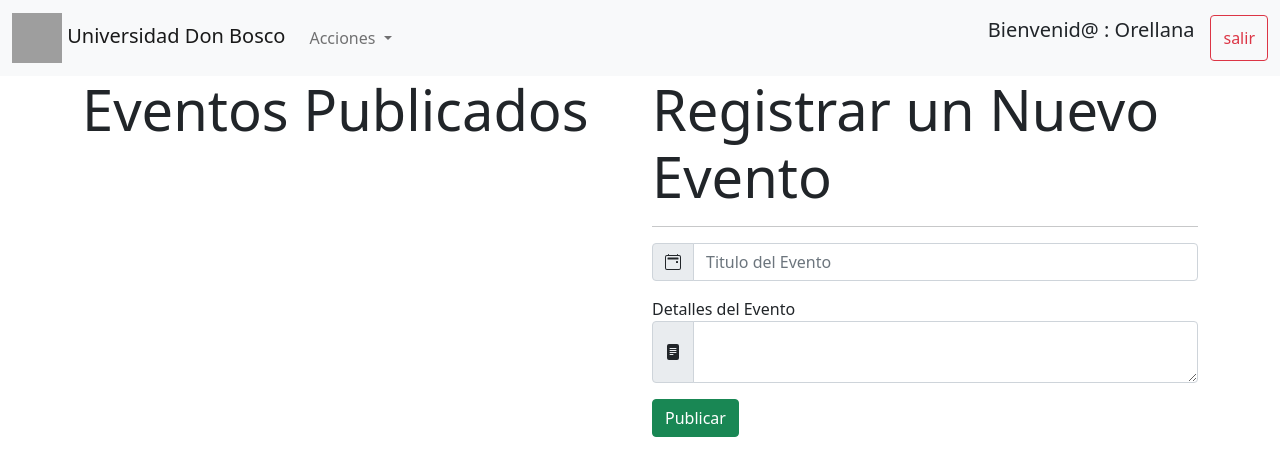
After one commit to EdwinRos/DSS_Catedra, a PHP site: page /administracion/administracionViews/eventos.php in a window 1280 px wide. The commit adds this page. Shown: the top 476 px of the page. Run offline with PHP 8.4, Linux system fonts and the light colour scheme; a user stored in the database is signed in; tables that the repository leaves empty hold one stand-in row (values such as "Sample post"); grey boxes are pictures that could not be loaded.

Commit message:
Metodos de Evento y Biografia Listos
Finalizacion de CRUD de Evento y Biografias y vistas de Evento Y Biografias listas, pendienten el funcionamiento al 100%

```diff
--- a/administracion/administracioIncludes/navbar.php
+++ b/administracion/administracioIncludes/navbar.php
@@ -19,8 +19,8 @@ if(!isset($_SESSION['usuario']))  header('LOCATION: ../index.php');
           <ul class="dropdown-menu" aria-labelledby="navbarDropdown">
             <li><a class="dropdown-item" href="homeAdministracion.php">Canciones de la semana</a></li>
             <li><a class="dropdown-item" href="#">Top Canciones</a></li>
-            <li><a class="dropdown-item" href="#">Eventos</a></li>
-            <li><a class="dropdown-item" href="#">Biografias</a></li>
+            <li><a class="dropdown-item" href="eventos.php">Eventos</a></li>
+            <li><a class="dropdown-item" href="biografias.php">Biografias</a></li>
             <li><a class="dropdown-item" href="programas.php">Programas</a></li>
           </ul>
         </li>
--- a/administracion/administracionModels/AdministracionModel.php
+++ b/administracion/administracionModels/AdministracionModel.php
@@ -101,13 +101,14 @@ class AdministracionModel extends DBC
 
 
 
-    public function eliminarProgramaRadio($id){
+    public function eliminarProgramaRadio($id)
+    {
         $sql = "DELETE FROM `programa` WHERE programa.id = ? ";
         $stmt = $this->connect()->prepare($sql);
         $stmt->execute([$id]);
-       if($stmt){
+        if ($stmt) {
             return "Programa eliminado";
-       }else{
+        } else {
             return "fallido";
         }
     }
@@ -125,6 +126,7 @@ class AdministracionModel extends DBC
     }
 
 
+
     ////////////////////////////////////////////////////////////////////////////////////////////////////////////////////////////
     public function insertarBio($nombreArtista, $urlImagenBio, $biografia)
     {
@@ -138,19 +140,20 @@ class AdministracionModel extends DBC
         }
     }
 
-        public function eliminarBio($id){
+    public function eliminarBio($id)
+    {
         $sql = "DELETE FROM `biografia` WHERE biografia.id = ? ";
         $borrar = $this->connect()->query($sql);
         $borrar->execute([$id]);
-            if($borrar){
+        if ($borrar) {
             return "La Biografia se ha eliminado";
-            }else{
+        } else {
             return "Error al Eliminar la Biografia";
         }
-
     }
 
-        public function listaBio(){
+    public function listaBio()
+    {
         try {
             $sql = "SELECT * FROM biografia";
             $mostrar = $this->connect()->query($sql);
@@ -160,4 +163,73 @@ class AdministracionModel extends DBC
         }
     }
 
+    public function updateBiografia($nombreArtista, $urlImagenBio,$biografia, $id)
+    {
+        try {
+            $sql = "UPDATE biografia SET nombre_artista= ? ,url_imagen= ?, biografia = ?, WHERE biografia.id = ?";
+            $stmt = $this->connect()->query($sql);
+            $stmt->execute([$nombreArtista, $urlImagenBio,$biografia, $id]);
+            if ($stmt) {
+                return "Actualizado Correctamente";
+            } else {
+                return 'Error al Actualizar';
             }
+        } catch (\Throwable $th) {
+            return $th;
+        }
+    }
+
+
+    ////////////////////////////////////////////////////////////////////////////////////////////
+    public function insertarEvento($tituloEvento, $detalle)
+    {
+        try {
+            $sql = "INSERT INTO 'evento'('titulo_evento','eventos')VALUES (?,?)";
+            $stmt = $this->connect()->query($sql);
+            $stmt->execute([$tituloEvento, $detalle]);
+            return "Se agrego un nuevo Detalle";
+        } catch (\Throwable $th) {
+            return $th;
+        }
+    }
+
+    public function eliminarEvento($id)
+    {
+        $sql = "DELETE FROM `evento` WHERE evento.id = ? ";
+        $delete = $this->connect()->query($sql);
+        $delete->execute([$id]);
+        if ($delete) {
+            return "El Evento se ha Eliminado";
+        } else {
+            return "Error al Eliminar el Evento";
+        }
+    }
+
+    public function listadoEvento()
+    {
+        try {
+            $sql = "SELECT * FROM evento";
+            $mostrar = $this->connect()->query($sql);
+            return $mostrar->fetchAll();
+        } catch (\Throwable $th) {
+            return array(0 => $th);
+        }
+    }
+
+    public function updateEvento($tituloEvento, $detalle, $id)
+    {
+        try {
+            $sql = "UPDATE evento SET titulo_evento= ? ,detalles= ? WHERE evento.id = ?";
+            $stmt = $this->connect()->query($sql);
+            $stmt->execute([$tituloEvento, $detalle, $id]);
+            if ($stmt) {
+                return "Actualizado Correctamente";
+            } else {
+                return 'No se pudo Actualizar, revise de nuevo';
+            }
+        } catch (\Throwable $th) {
+            return $th;
+        }
+
+    }
+}
--- /dev/null
+++ b/administracion/administracionViews/eventos.php
@@ -0,0 +1,64 @@
+<?php include 'administracionView.php' ?>
+<!DOCTYPE html>
+<html lang="en">
+
+<head>
+    <meta charset="UTF-8">
+    <meta http-equiv="X-UA-Compatible" content="IE=edge">
+    <meta name="viewport" content="width=device-width, initial-scale=1.0">
+    <?php include '../administracioIncludes/bootstrap.php' ?>
+    <title>Eventos</title>
+</head>
+
+<body>
+    <?php include '../administracioIncludes/navbar.php' ?>
+    <div class="container">
+        <div class="row">
+            <div class="col-md">
+                <h1 class="display-4">Eventos Publicados</h1>
+                <!-- <?php
+                        if (isset($_GET['mensajes'])) {
+                        ?>
+                    <div class="alert alert-secondary mt-3 mb-3" role="alert">
+                        <?php echo $_GET['mensajes']; ?>
+                    </div>
+                <?php
+                        }
+                        if (isset($_POST['dj'])) {
+                            $registroPrograma = new administracionView();
+                            $registroPrograma->publicarPrograma();
+                        }
+                        $listadoProgramas = new administracionView();
+                        $listadoProgramas->listarProgramasPublicados();
+                ?> -->
+            </div>
+            <div class="col-md">
+                <h1 class="display-4">Registrar un Nuevo Evento</h1>
+                <hr>
+                <form method="POST" action="eventos.php">
+                    <div class="input-group mb-3">
+                        <span class="input-group-text" id="basic-addon1"><svg xmlns="http://www.w3.org/2000/svg" width="16" height="16" fill="currentColor" class="bi bi-calendar2-event" viewBox="0 0 16 16">
+                                <path d="M11 7.5a.5.5 0 0 1 .5-.5h1a.5.5 0 0 1 .5.5v1a.5.5 0 0 1-.5.5h-1a.5.5 0 0 1-.5-.5v-1z" />
+                                <path d="M3.5 0a.5.5 0 0 1 .5.5V1h8V.5a.5.5 0 0 1 1 0V1h1a2 2 0 0 1 2 2v11a2 2 0 0 1-2 2H2a2 2 0 0 1-2-2V3a2 2 0 0 1 2-2h1V.5a.5.5 0 0 1 .5-.5zM2 2a1 1 0 0 0-1 1v11a1 1 0 0 0 1 1h12a1 1 0 0 0 1-1V3a1 1 0 0 0-1-1H2z" />
+                                <path d="M2.5 4a.5.5 0 0 1 .5-.5h10a.5.5 0 0 1 .5.5v1a.5.5 0 0 1-.5.5H3a.5.5 0 0 1-.5-.5V4z" />
+                            </svg></span>
+                        <input type="text" class="form-control" placeholder="Titulo del Evento" aria-label="Username" aria-describedby="basic-addon1" required name="titulo">
+                    </div>
+                    <span>Detalles del Evento</span>
+                    <div class="input-group mb-3">
+                        <span class="input-group-text" id="basic-addon1"><svg xmlns="http://www.w3.org/2000/svg" width="16" height="16" fill="currentColor" class="bi bi-file-text-fill" viewBox="0 0 16 16">
+                                <path d="M12 0H4a2 2 0 0 0-2 2v12a2 2 0 0 0 2 2h8a2 2 0 0 0 2-2V2a2 2 0 0 0-2-2zM5 4h6a.5.5 0 0 1 0 1H5a.5.5 0 0 1 0-1zm-.5 2.5A.5.5 0 0 1 5 6h6a.5.5 0 0 1 0 1H5a.5.5 0 0 1-.5-.5zM5 8h6a.5.5 0 0 1 0 1H5a.5.5 0 0 1 0-1zm0 2h3a.5.5 0 0 1 0 1H5a.5.5 0 0 1 0-1z" />
+                            </svg></span>
+                        <textarea type="text" class="form-control" placeholder="Detalles del Evento" aria-label="Username" aria-describedby="basic-addon1" required name="detalles">
+                        </textarea>
+                    </div>
+
+
+                    <input type="submit" value="Publicar" class="btn btn-success">
+                </form>
+            </div>
+        </div>
+    </div>
+</body>
+
+</html>
```
Also changed, not shown: administracion/administracionViews/biografias.php (+72 -0 lines), upploads/Lista/listaSemana/x.txt (deleted). Lines whose indentation alone changed are shown as unchanged.
